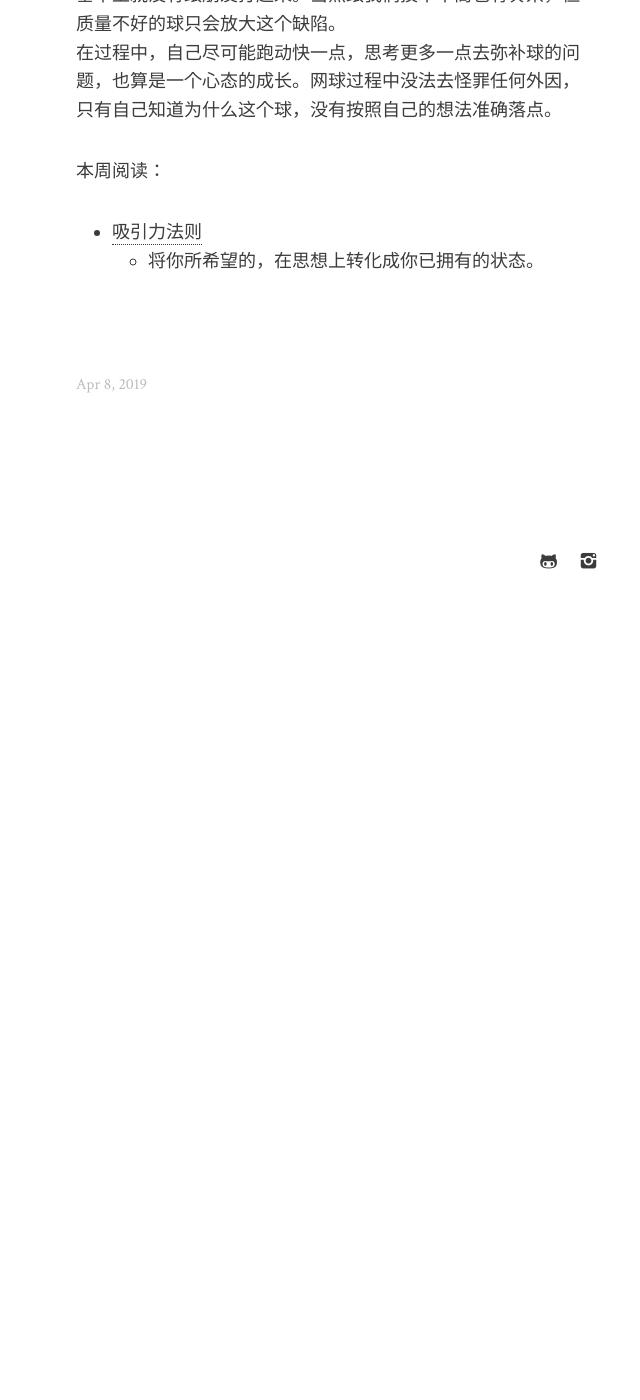
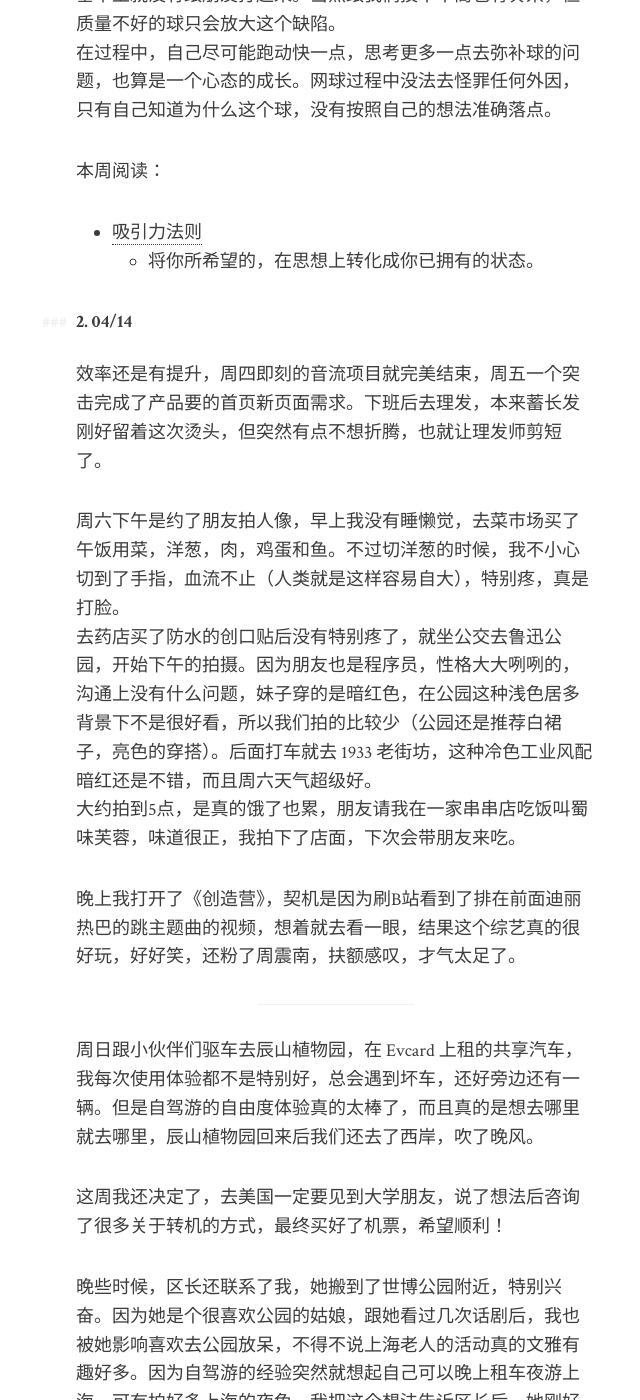
Before and after one commit to xcc3641/xcc3641.github.io, a Jekyll site: the page built from _posts/2019-04-08-quarter-report-2.md, in a window 1280 px wide and 1400 px high, scrolled down 1803 px. Shown: the whole window, without its empty margins (304-944 px from the left). Built offline with Jekyll 4.4.1, drawn with Linux system fonts in a browser that asks for light colours; before the commit the page ends 2433 px from its top, so only the background shows below that; some of the changed text lies outside the part shown.

Commit message:
update 04/14

```diff
--- a/_posts/2019-04-08-quarter-report-2.md
+++ b/_posts/2019-04-08-quarter-report-2.md
@@ -45,3 +45,35 @@ layout: post
 
 - [吸引力法则](https://www.zhihu.com/question/20400802)
     - 将你所希望的，在思想上转化成你已拥有的状态。
+
+
+#### 2. 04/14
+
+
+效率还是有提升，周四即刻的音流项目就完美结束，周五一个突击完成了产品要的首页新页面需求。下班后去理发，本来蓄长发刚好留着这次烫头，但突然有点不想折腾，也就让理发师剪短了。
+
+周六下午是约了朋友拍人像，早上我没有睡懒觉，去菜市场买了午饭用菜，洋葱，肉，鸡蛋和鱼。不过切洋葱的时候，我不小心切到了手指，血流不止（人类就是这样容易自大），特别疼，真是打脸。<br>
+去药店买了防水的创口贴后没有特别疼了，就坐公交去鲁迅公园，开始下午的拍摄。因为朋友也是程序员，性格大大咧咧的，沟通上没有什么问题，妹子穿的是暗红色，在公园这种浅色居多背景下不是很好看，所以我们拍的比较少（公园还是推荐白裙子，亮色的穿搭）。后面打车就去 1933 老街坊，这种冷色工业风配暗红还是不错，而且周六天气超级好。<br>
+大约拍到5点，是真的饿了也累，朋友请我在一家串串店吃饭叫蜀味芙蓉，味道很正，我拍下了店面，下次会带朋友来吃。
+
+晚上我打开了《创造营》，契机是因为刷B站看到了排在前面迪丽热巴的跳主题曲的视频，想着就去看一眼，结果这个综艺真的很好玩，好好笑，还粉了周震南，扶额感叹，才气太足了。
+
+---
+
+周日跟小伙伴们驱车去辰山植物园，在 Evcard 上租的共享汽车，我每次使用体验都不是特别好，总会遇到坏车，还好旁边还有一辆。但是自驾游的自由度体验真的太棒了，而且真的是想去哪里就去哪里，辰山植物园回来后我们还去了西岸，吹了晚风。
+
+这周我还决定了，去美国一定要见到大学朋友，说了想法后咨询了很多关于转机的方式，最终买好了机票，希望顺利！
+
+晚些时候，区长还联系了我，她搬到了世博公园附近，特别兴奋。因为她是个很喜欢公园的姑娘，跟她看过几次话剧后，我也被她影响喜欢去公园放呆，不得不说上海老人的活动真的文雅有趣好多。因为自驾游的经验突然就想起自己可以晚上租车夜游上海，可有拍好多上海的夜色，我把这个想法告诉区长后，她刚好说她也想过拍隧道，真是不谋而合，心里暗自计划着时日。<br>
+对了，最后有邀请我下周去她那里玩。
+
+---
+
+「无论如何得当一个不乱说话的人，不想恶臭难当。」
+
+---
+
+最近我没有怎么看书和阅读，因为在学 Lightroom 也在看别人拍人和调色的方式。
+从B站上挖到了一个拍糖水的大佬。
+
+- [「糖水日记」25 乖巧JK美少女的放课后 ](https://www.bilibili.com/video/av31048902)
```
